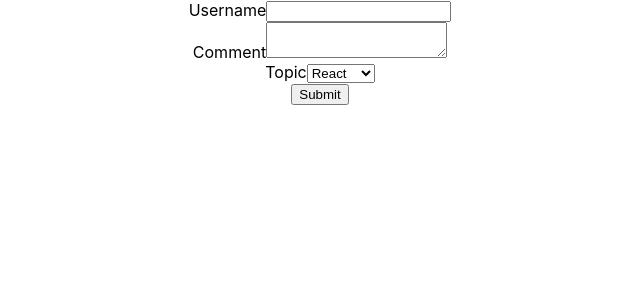
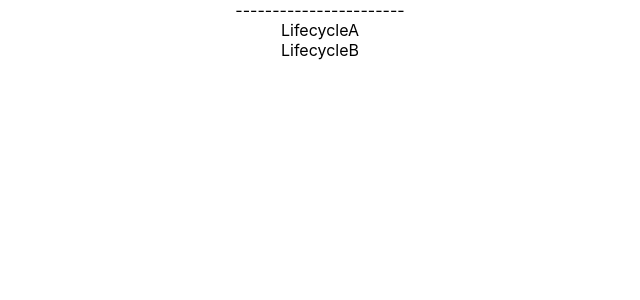
Before and after one commit to LucasYangTr/React_Training, a React (Create React App) app: page / in a window 1280 px wide. Shown: the top 300 px of the page, without its empty margins (320-960 px from the left). Built offline with nearby package versions, Linux system fonts and the light colour scheme.

Commit message:
Component Mounting Lifecycle Methods

```diff
--- a/src/App.js
+++ b/src/App.js
@@ -1,12 +1,15 @@
 import React, { Component } from 'react';
 import './App.css';
 import Form from './components/Form'
+import LifecycleA from './components/LifecycleA'
 
 class App extends Component{
   render(){
     return (
       <div className="App">
-        <Form />
+        {/* <Form /> */}
+        -----------------------
+        <LifecycleA />
       </div>
     );
   }
--- /dev/null
+++ b/src/components/LifecycleA.js
@@ -0,0 +1,36 @@
+import React, {Component} from 'react'
+import LifecycleB from './LifecycleB'
+
+class LifecycleA extends Component{
+
+    constructor(props){
+        super(props);
+
+        this.state = {
+            name: 'Lucas'
+        }
+
+        console.log("LifecycleA constructor");
+    }
+
+    static getDerivedStateFromProps(pros, state){
+        console.log("LifecycleA getDerivedStateFromProps");
+        return null;
+    }
+
+    componentDidMount(){
+        console.log("LifecycleA componentDidMount");
+    }
+
+    render(){
+        console.log("LifecycleA render");
+        return (
+            <div>
+               <div>LifecycleA</div>
+               <LifecycleB />
+            </div>
+        );
+    }
+}
+
+export default LifecycleA
--- /dev/null
+++ b/src/components/LifecycleB.js
@@ -0,0 +1,34 @@
+import React, {Component} from 'react'
+
+class LifecycleB extends Component{
+
+    constructor(props){
+        super(props);
+
+        this.state = {
+            name: 'Lucas'
+        }
+
+        console.log("LifecycleB constructor");
+    }
+
+    static getDerivedStateFromProps(pros, state){
+        console.log("LifecycleB getDerivedStateFromProps");
+        return null;
+    }
+
+    componentDidMount(){
+        console.log("LifecycleB componentDidMount");
+    }
+
+    render(){
+        console.log("LifecycleB render");
+        return (
+            <div>
+               LifecycleB
+            </div>
+        );
+    }
+}
+
+export default LifecycleB
```
